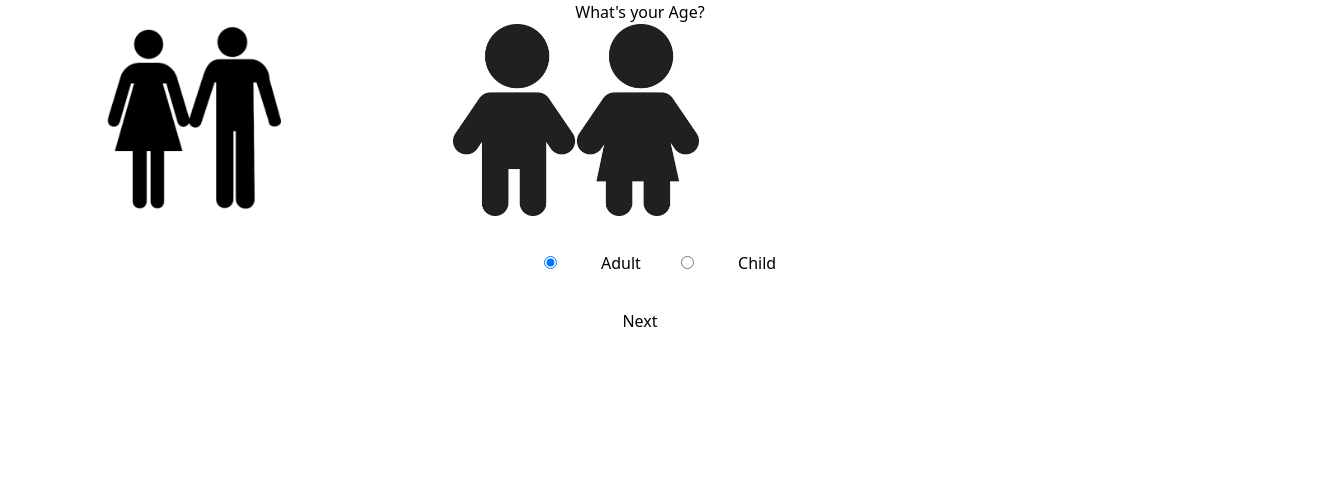
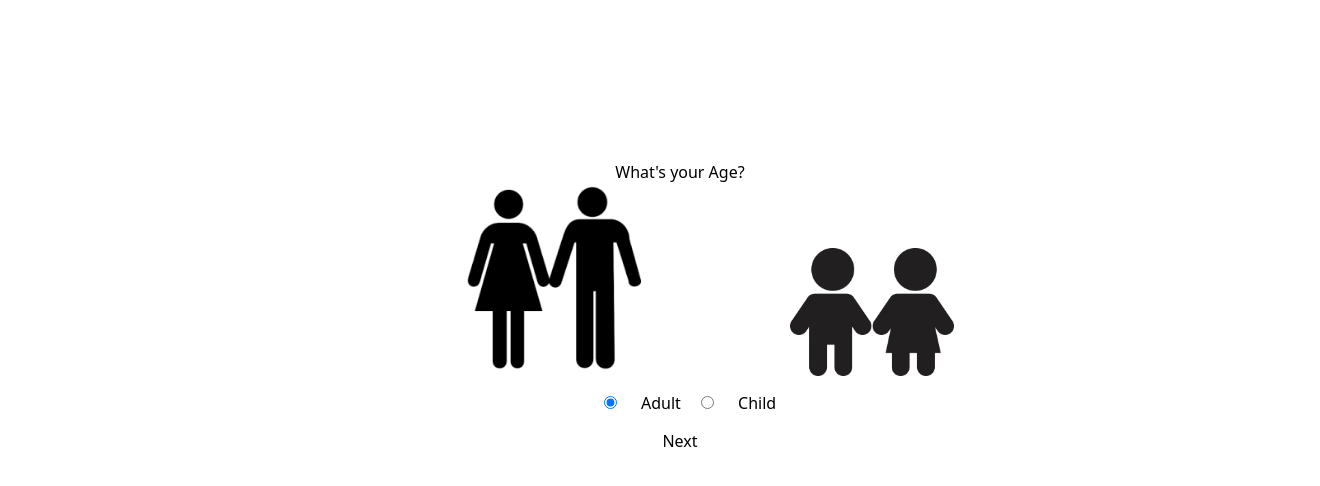
Before and after one commit to AmandaMandiki/HairPoppHack, a React (Create React App) app: page /Age in a window 1280 px wide. Shown: the top 486 px of the page, 1320 px wide, since content can reach past the window. Built offline with nearby package versions, Linux system fonts and the light colour scheme; the HTML template or start-up script is replaced by a standard one.

Commit message:
add spacing

```diff
--- a/src/Quiz/Age/Age.tsx
+++ b/src/Quiz/Age/Age.tsx
@@ -11,16 +11,16 @@ export default function Age() {
   }
 
   return (
-  <div className="flex flex-col w-full">
-    <div className="justify-center m-">
+  <div className="flex flex-col w-full m-10 p-10">
+    <div className="justify-center m-10 p-10">
       <h1>What's your Age?</h1>
-      <div className="flex flex-row justify-items-center items-center content-center">
+      <div className="flex flex-row justify-center items-end">
         <img class="object-contain h-48 w-96" src={adult_icon} alt="Adult Icon" />
-        <img class="object-contain h-48 w-96" src={child_icon} alt="Child Icon" />
+        <img class="object-contain h-32 w-64" src={child_icon} alt="Child Icon" />
       </div>
       <div onChange={onChangeValue}>
-        <input className="m-10" type="radio" value="Adult" name="age" checked={age === "Adult"} /> Adult
-        <input className="m-10" type="radio" value="Child" name="age" checked={age === "Child"}/> Child
+        <input className="m-5" type="radio" value="Adult" name="age" checked={age === "Adult"} /> Adult
+        <input className="m-5" type="radio" value="Child" name="age" checked={age === "Child"}/> Child
       </div>
       <Button className='rounded-none'>Next</Button>
     </div>
--- a/src/Quiz/Allergy/Allergy.tsx
+++ b/src/Quiz/Allergy/Allergy.tsx
@@ -9,8 +9,8 @@ export default function Allergy() {
   }
 
   return (
-    <div className="flex flex-col w-full">
-    <div className="justify-center m-">
+    <div className="flex flex-col w-full m-10 p-10">
+      <div className="justify-center m-10 p-10">
         <h1>Do you have an Allergy?</h1>
         <div onChange={onChangeValue}>
           <input className="m-10" type="radio" value="Allergy_Yes" name="Allergy_Yes" checked={Allergy === "Allergy_Yes"} /> Yes I have an allergy
```
Lines whose indentation alone changed are shown as unchanged.
